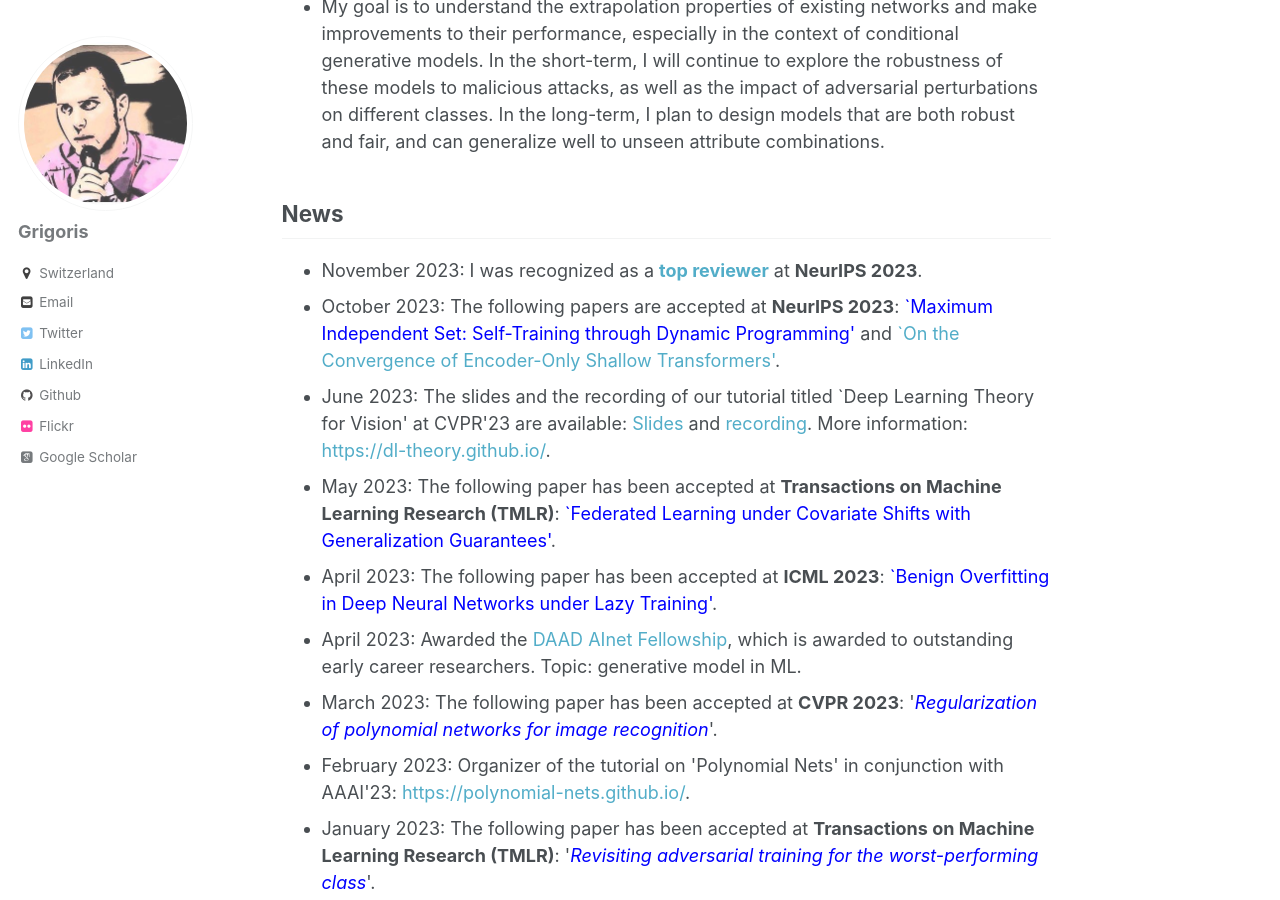
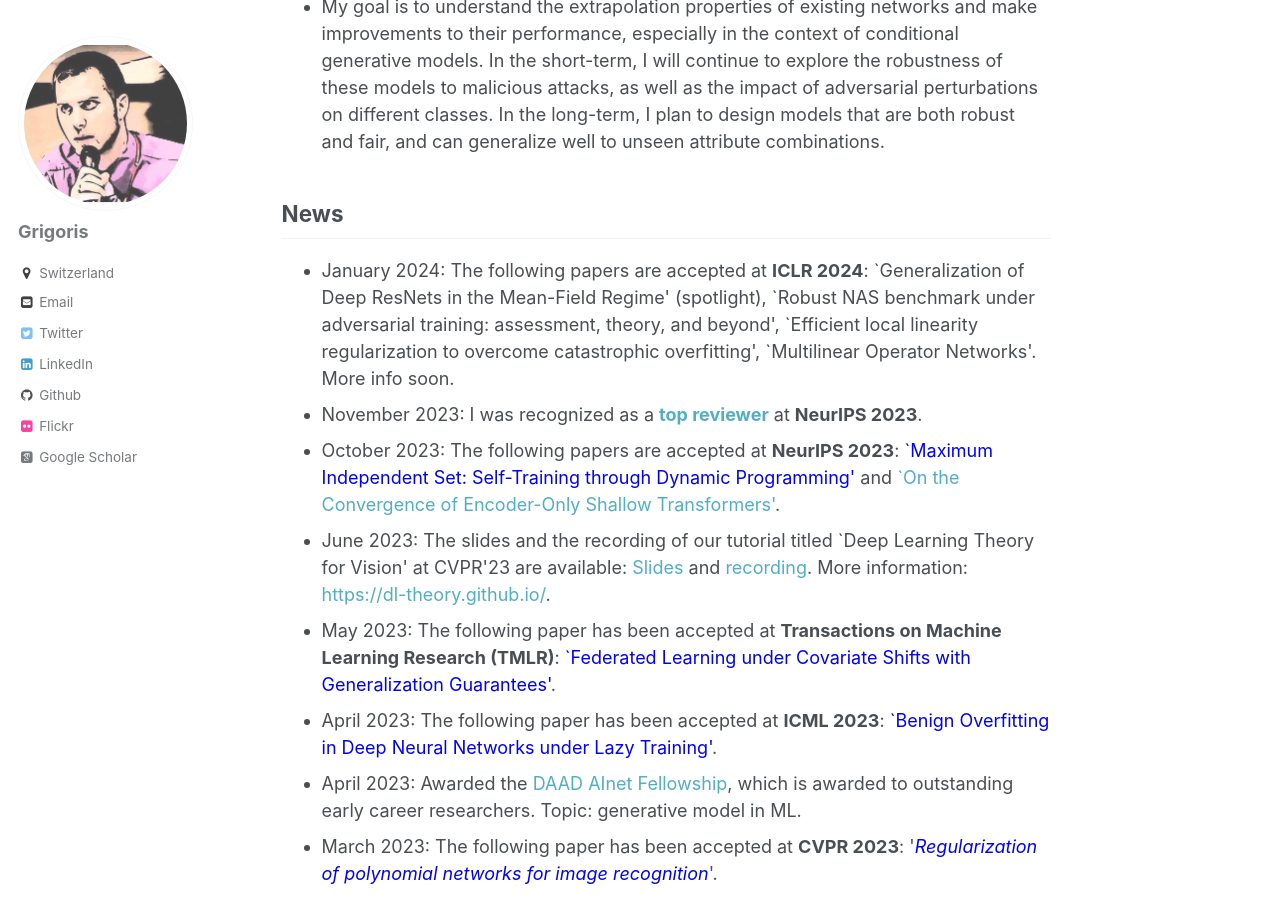
Before and after one commit to grigorisg9gr/grigorisg9gr.github.io, a Jekyll site: the page built from index.html, in a window 1280 px wide and 900 px high, scrolled down 542 px. Built offline with Jekyll 4.4.1, drawn with Linux system fonts in a browser that asks for light colours; some web fonts are replaced.

Commit message:
Add the ICLR papers.

```diff
--- a/_pages/service/index.html
+++ b/_pages/service/index.html
@@ -9,6 +9,7 @@ comments: false
           <p>I have served as a reviewer for several top-tier Machine Learning and Computer Vision conferences and journals the last few years. Concretely:</p>
           <h1>Awards</h1>
                   <ul class="align_left">
+                          <li>Outstanding reviewer award in <a href="https://nips.cc/Conferences/2023/ProgramCommittee">Neurips'23</a>.</li>
                           <li>Outstanding reviewer award in <a href="https://nips.cc/Conferences/2022/ProgramCommittee">Neurips'22</a>.</li>
                           <li>Outstanding reviewer award in <a href="https://icml.cc/Conferences/2022/Reviewers">ICML'22</a>.</li>
                           <li>Outstanding reviewer award in <a href="https://iclr.cc/Conferences/2022/Reviewers">ICLR'22</a>.</li>
--- a/_publications/index.html
+++ b/_publications/index.html
@@ -30,7 +30,8 @@ collection: publications
       <p>Lorenzo Brusca*, Lars C.P.M. Quaedvlieg*, Stratis Skoulakis*, <strong>Grigorios Chrysos</strong>, Volkan Cevher<br>
       Conference on Neural Information Processing Systems (<em>NeurIPS</em>), 2023. <br>
       <a style="color: white; text-decoration: none;" href="https://arxiv.org/pdf/2310.18672.pdf"><span class="buttong button-round"> <i class="fa fa-file-pdf-o" aria-hidden="true"></i> &nbsp;PDF</span></a>
-      <a style="color: white; text-decoration: none;" href="https://github.com/LIONS-EPFL/dynamic-MIS"><span class="buttong button-round"> <i class="fa fa-fw fa-github" aria-hidden="true"></i>&nbsp;Code</span></a><br>
+      <a style="color: white; text-decoration: none;" href="https://github.com/LIONS-EPFL/dynamic-MIS"><span class="buttong button-round"> <i class="fa fa-fw fa-github" aria-hidden="true"></i>&nbsp;Code</span></a>
+      <a style="color: white; text-decoration: none;" href="https://lions-epfl.github.io/dynamic-MIS/"><span class="buttong button-round"> <i class="fa fa-fw fa-file-text-o" aria-hidden="true"></i>&nbsp;Project page</span></a> <br>
       <span style="color: #609999; font-size: 13px; line-height: 13px;">We design a framework for estimating the maximum independent set (MIS) without using supervised samples, inspired by dynamic programming.</span></p> <!-- https://arxiv.org/abs/2310.18672 -->
     </div></li>
 
--- a/index.html
+++ b/index.html
@@ -19,6 +19,7 @@ My research focuses on reliable machine learning and the design and study of exp
 
 <h2>News</h2>
 <ul>
+    <li>January 2024: The following papers are accepted at <strong>ICLR 2024</strong>: `Generalization of Deep ResNets in the Mean-Field Regime' (spotlight), `Robust NAS benchmark under adversarial training: assessment, theory, and beyond', `Efficient local linearity regularization to overcome catastrophic overfitting', `Multilinear Operator Networks'. More info soon.
     <li>November 2023: I was recognized as a <a href="https://neurips.cc/Conferences/2023/ProgramCommittee"><strong>top reviewer</strong></a> at <strong>NeurIPS 2023</strong>.</li>
     <li>October 2023: The following papers are accepted at <strong>NeurIPS 2023</strong>: <a href="https://arxiv.org/abs/2310.18672"><span style="color: #0000ff;">`Maximum Independent Set: Self-Training through Dynamic Programming'</span></a> and <a href="https://arxiv.org/abs/2311.01575"><span>`On the Convergence of Encoder-Only Shallow Transformers'</span></a>.
     <li>June 2023: The slides and the recording of our tutorial titled `Deep Learning Theory for Vision' at CVPR'23 are available: <a href="https://dl-theory.github.io/assets/CVPR.pdf">Slides</a> and <a href="https://www.youtube.com/watch?v=XtPGP9SXyiI">recording</a>. More information: <a href="https://dl-theory.github.io/">https://dl-theory.github.io/</a>.
```
